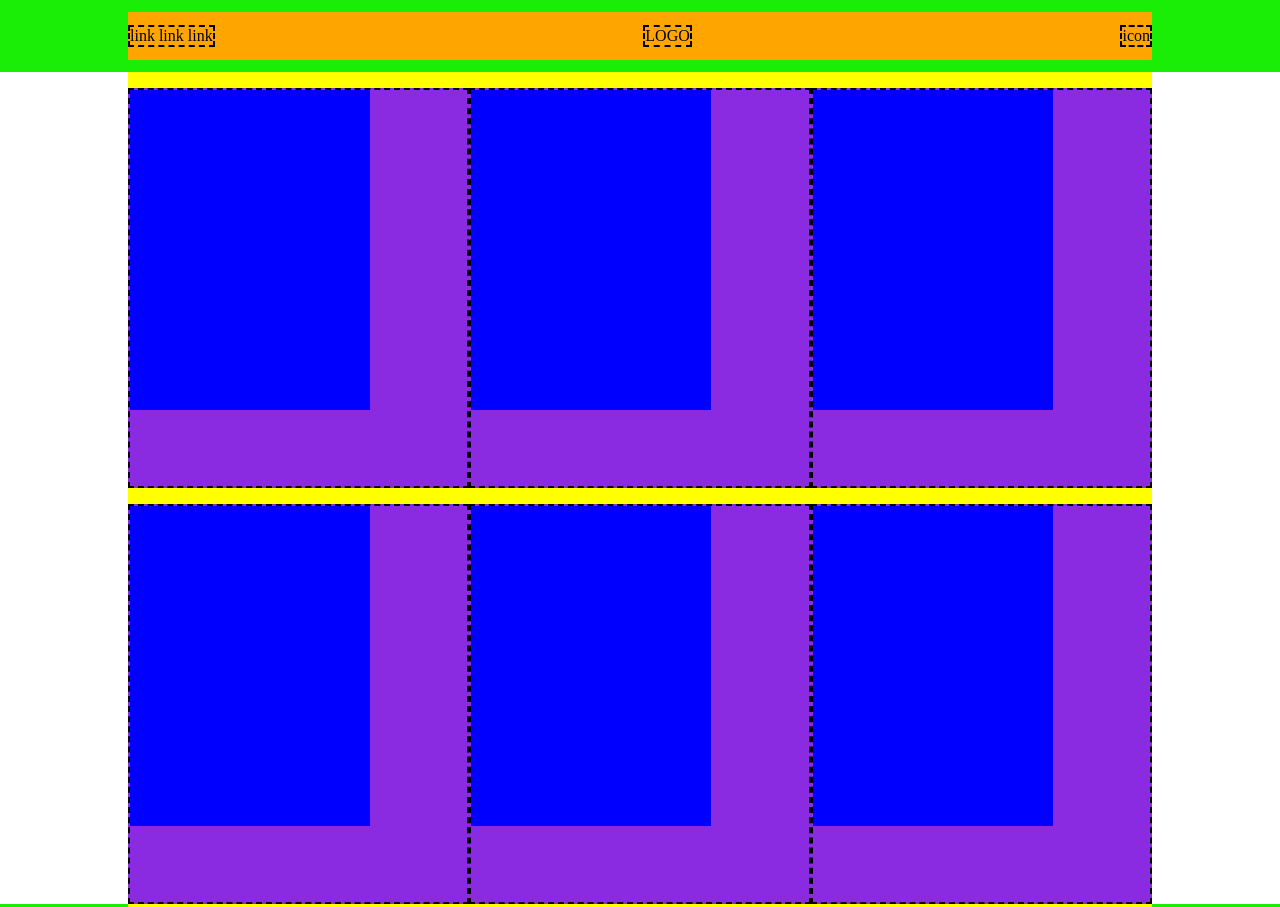
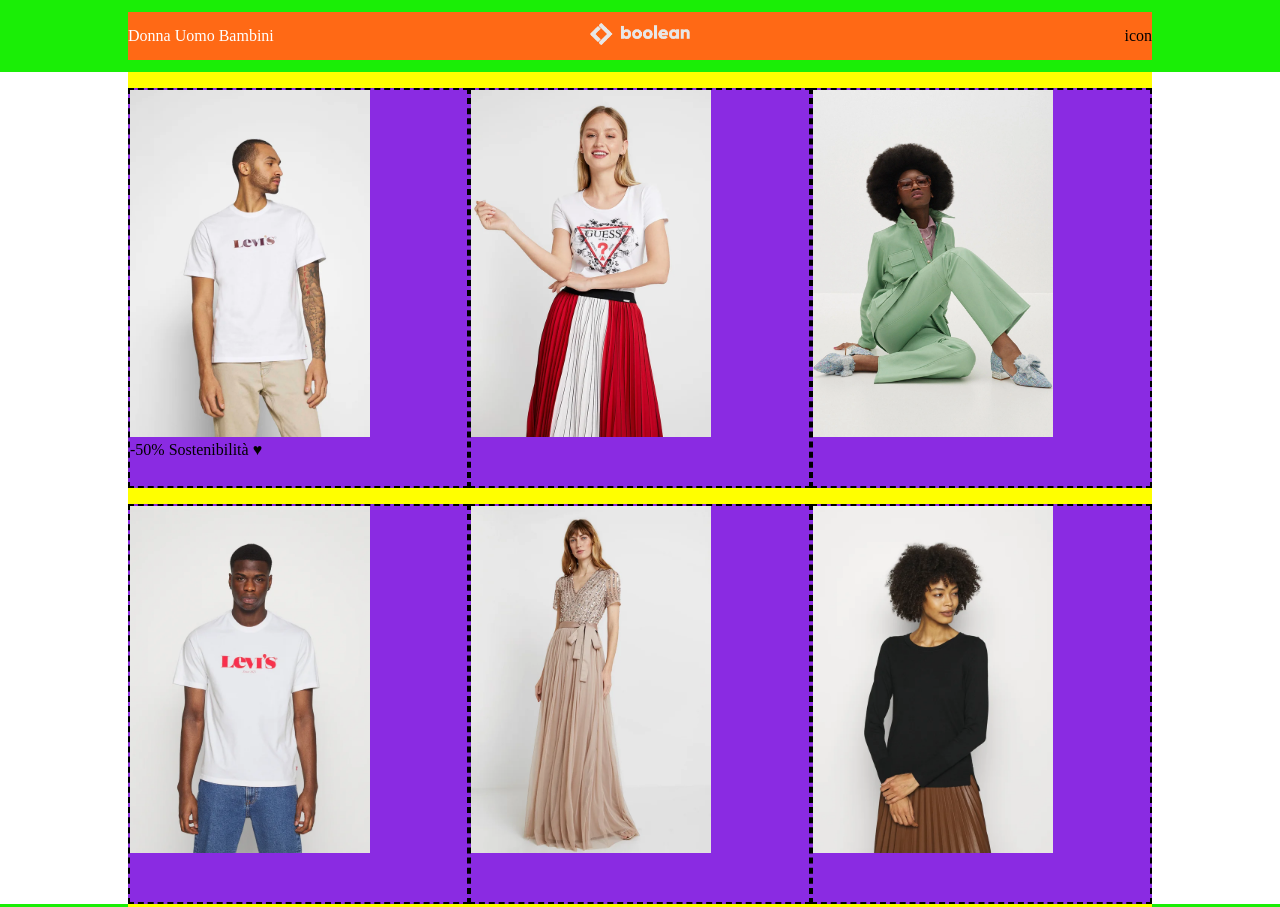
Before and after one commit to MonicaDeBona/html-css-boolando, a plain HTML site: page index.html in a window 1280 px wide. Shown: the top 907 px of the page. Drawn offline with Linux system fonts and the light colour scheme.

Commit message:
Update style

```diff
--- a/css/style.css
+++ b/css/style.css
@@ -31,8 +31,34 @@ header{
 .top-nav{
     height: 3rem;
     margin-top: .75rem;
-    background-color: orange;
+    background-color: #ff6915;
 }
+
+li{
+    display: inline-block;
+}
+
+a{
+    text-decoration: none;
+    color: white;
+}
+
+.flex-end{
+    display: flex;
+    justify-content: flex-end;
+}
+
+.main-logo{
+    width: 100px;
+}
+
+
+
+.icon-menu,
+.main-menu{
+    flex-basis: 40%;
+}
+
 
 .content{
     margin-top: 1rem;
@@ -40,6 +66,7 @@ header{
     width: 15rem;
     background-color: blueviolet;
     flex-basis: calc(100% / 3);
+
 }
 
 .flex-container{
@@ -59,3 +86,7 @@ footer{
     height: 4.5rem;
     background-color: #1aee06;
 }
+
+.items{
+    width: 100%;
+}
--- a/index.html
+++ b/index.html
@@ -9,38 +9,75 @@
 </head>
 <body>
     <header class="flex">
+        <nav class="container flex top-nav">
+            <ul class="main-menu">
+                <li>
+                    <a href="#">Donna</a>
+                </li>
+                <li>
+                    <a href="#">Uomo</a>
+                </li>
+                <li>
+                    <a href="#">Bambini</a>
+                </li>
+            </ul>
+            <div class="logo">
+                <img class="main-logo" src="img/boolean-logo.png" alt="Boolean logo">
+            </div>
 
-        <nav class="container flex top-nav">
-
-            <ul class="main-menu bordered"> link link link</ul>
-
-            <div class="main-logo bordered">LOGO</div>
-
-            <ul class="icon-menu bordered">icon</ul>
+            <ul class="icon-menu flex-end">icon</ul>
 
         </nav>
 
     </header>
 
     <main>
+
         <div class="container flex-container">
+
             <div class="content bordered">
-                <div class="card"></div>
+                <div class="card">
+                    <img class="items" src="img/1.webp" alt="">
+                    <span class="discount">
+                        -50%
+                    </span>
+                    <span class="Sostenibilità">
+                        Sostenibilità
+                    </span>
+                    <span class="favourites">
+                        &hearts;
+                    </span>
+                </div>
             </div>
+
             <div class="content bordered">
-                <div class="card"></div>
+                <div class="card">
+                    <img class="items" src="img/2.webp" alt="">
+                </div>
             </div>
+
             <div class="content bordered">
-                <div class="card"></div>
+                <div class="card">
+                    <img class="items" src="img/3.webp" alt="">
+                </div>
             </div>
+
             <div class="content bordered">
-                <div class="card"></div>
+                <div class="card">
+                    <img class="items" src="img/4.webp" alt="">
+                </div>
             </div>
+
             <div class="content bordered">
-                <div class="card"></div>
+                <div class="card">
+                    <img class="items" src="img/5.webp" alt="">
+                </div>
             </div>
+
             <div class="content bordered">
-                <div class="card"></div>
+                <div class="card">
+                    <img class="items" src="img/6.webp" alt="">
+                </div>
             </div>
         </div>
     </main>
```
